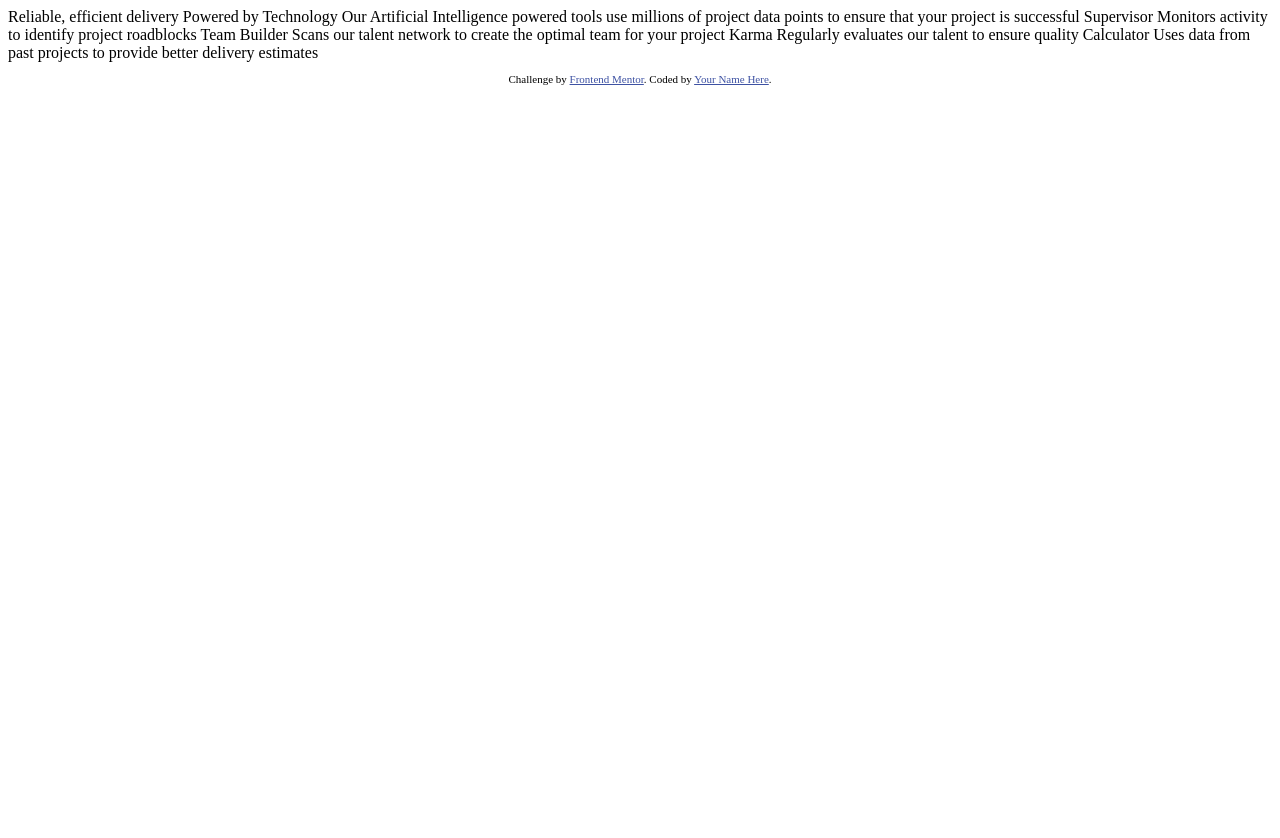
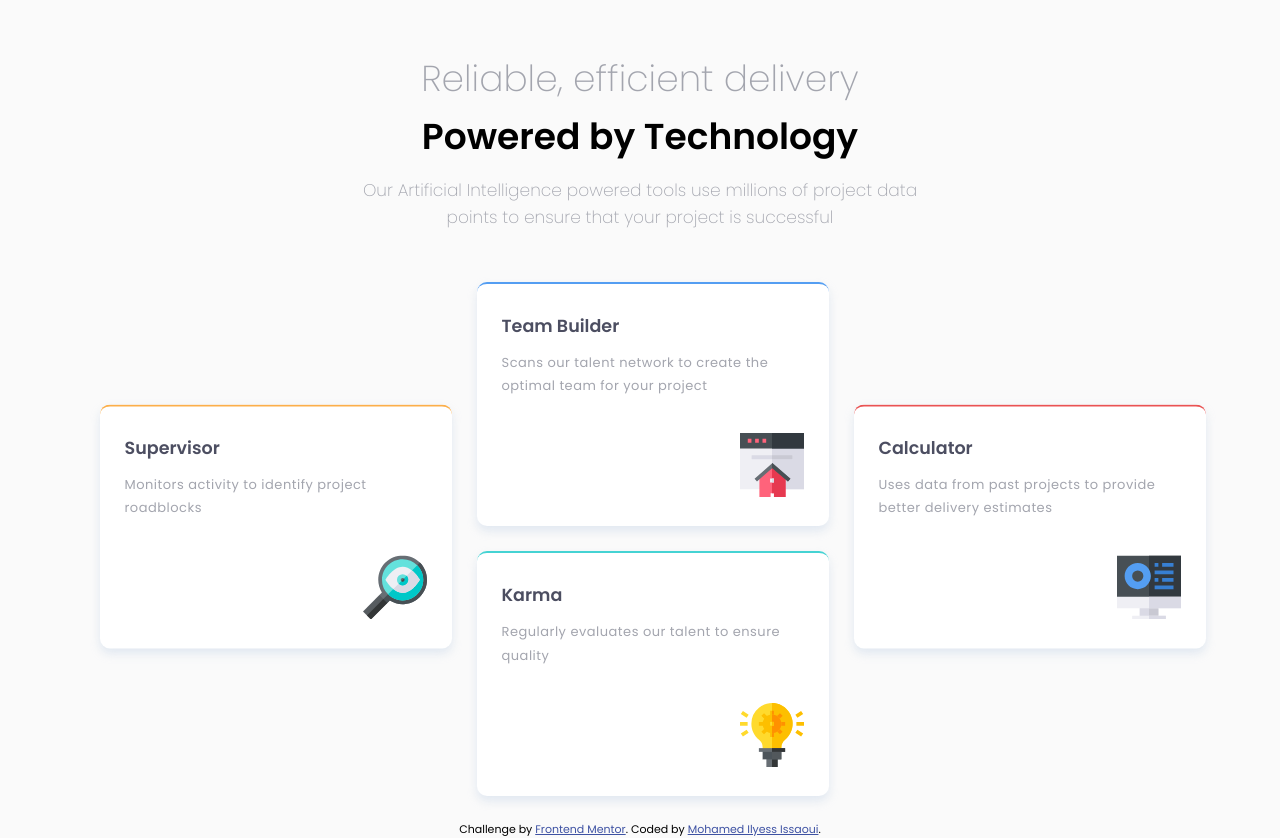
Before and after one commit to mdElyess/four-card-feature-section, a plain HTML site: page index.html in a window 1280 px wide. Before the commit the page ends 800 px from the top, so only its background shows below. Drawn offline with Linux system fonts and the light colour scheme.

Commit message:
adding index and style.css

```diff
--- /dev/null
+++ b/css/style.css
@@ -0,0 +1,170 @@
+* {
+  margin: 0;
+  padding: 0;
+  box-sizing: border-box;
+}
+
+:root {
+  --redColor: hsl(0, 78%, 62%);
+  --cyanColor: hsl(180, 62%, 55%);
+  --orangeColor: hsl(34, 97%, 64%);
+  --blueColor: hsl(212, 86%, 64%);
+  --veryDarkBlue: hsl(234, 12%, 34%);
+  --grayishBlue: hsl(229, 6%, 66%);
+  --veryLightGray: hsl(0, 0%, 98%);
+  --whiteColor: hsl(0, 0%, 100%);
+}
+
+body {
+  font-family: "Poppins", sans-serif;
+  font-size: 15px;
+  background-color: var(--veryLightGray);
+}
+
+.container {
+  padding-left: 15px;
+  padding-right: 15px;
+  margin-left: auto;
+  margin-right: auto;
+}
+
+/* Small */
+@media (min-width: 567px) {
+  .container {
+    width: 540px;
+  }
+}
+
+@media (min-width: 768px) {
+  .container {
+    width: 720px;
+  }
+}
+
+@media (min-width: 992px) {
+  .container {
+    width: 960px;
+  }
+}
+
+@media (min-width: 1200px) {
+  .container {
+    width: 1180px;
+  }
+}
+
+@media (min-width: 1440px) {
+  .container {
+    width: 1320px;
+  }
+}
+
+/* Start Header Section */
+header {
+  padding-top: 70px;
+  text-align: center;
+  line-height: 1.6;
+}
+
+header h1 {
+  font-size: 27px;
+  font-weight: 300;
+  color: var(--grayishBlue);
+}
+header h2 {
+  font-size: 27px;
+  color: var(--VeryDarkBlue);
+  margin-top: 8px;
+  margin-bottom: 12px;
+}
+header p {
+  color: var(--grayishBlue);
+  font-size: 17px;
+  font-weight: 300;
+  width: 100%;
+  max-width: 555px;
+  margin: 0 auto;
+}
+/* End Header Section */
+
+/* Start Cards Section */
+.cards {
+    margin-top: 70px;
+}
+.cards .card {
+    background-color: var(--whiteColor);
+    padding: 29px 25px;
+    width: 100%;
+    max-width: 352px;
+    margin: 0 auto 25px auto;
+    border-radius: 10px;
+    border-top: 2px solid transparent;
+    box-shadow: 0px 5px 10px 0px rgba(216, 226, 238, .75);
+}
+.cards .card:nth-last-of-type(1){
+    border-color: var(--cyanColor);
+}
+.cards .card:nth-last-of-type(2){
+    border-color: var(--redColor);
+}
+.cards .card:nth-last-of-type(3){
+    border-color: var(--blueColor);
+}
+.cards .card:nth-last-of-type(4){
+    border-color: var(--orangeColor);
+}
+.cards .card h3{
+    color: var(--veryDarkBlue);
+}
+.cards .card p{
+    color: var(--grayishBlue);
+    font-size: 13px;
+    letter-spacing: .5px;
+    line-height: 1.8;
+    margin: 12px 0 36px 0;
+}
+.cards .card img{
+    display: block;
+    margin-left: auto;
+}
+/* End Cards Section */
+
+/* Responsive */
+@media(min-width: 768px) {
+    .cards {
+        display: grid;
+        grid-template-columns: repeat(2, 352px);
+        column-gap: 25px;
+        justify-content: center;
+    }
+}
+
+@media(min-width: 1200px) {
+    header {
+        padding-top: 50px;
+    }
+    header h1{
+        font-size: 36px;
+    }
+    header h2{
+        font-size: 36px;
+        margin-top: 0;
+    }
+    .cards {
+        margin-top: 50px;
+        display: flex;
+        flex-direction: row;
+        flex-wrap: wrap;
+        align-items: flex-start;
+        gap: 0;
+    }
+
+    .cards .card {
+        margin-left: 25px;
+        margin-right: 0;
+    }
+
+    .cards .down {
+        transform: translateY(50%);
+    }
+}
--- a/index.html
+++ b/index.html
@@ -1,44 +1,98 @@
 <!DOCTYPE html>
 <html lang="en">
   <head>
-  <meta charset="UTF-8">
-  <meta name="viewport" content="width=device-width, initial-scale=1.0"> <!-- displays site properly based on user's device -->
+    <meta charset="UTF-8" />
+    <meta name="viewport" content="width=device-width, initial-scale=1.0" />
 
-  <link rel="icon" type="image/png" sizes="32x32" href="./images/favicon-32x32.png">
+    <link rel="preconnect" href="https://fonts.googleapis.com" />
+    <link rel="preconnect" href="https://fonts.gstatic.com" crossorigin />
+    <link
+      href="https://fonts.googleapis.com/css2?family=Poppins:wght@200;400;600&display=swap"
+      rel="stylesheet"
+    />
+
+    <link
+      rel="icon"
+      type="image/png"
+      sizes="32x32"
+      href="./images/favicon-32x32.png"
+    />
 
     <title>Frontend Mentor | Four card feature section</title>
+    <style>
+      .attribution {
+        font-size: 11px;
+        text-align: center;
+      }
 
-  <!-- Feel free to remove these styles or customise in your own stylesheet 👍 -->
-  <style>
-    .attribution { font-size: 11px; text-align: center; }
-    .attribution a { color: hsl(228, 45%, 44%); }
+      .attribution a {
+        color: hsl(228, 45%, 44%);
+      }
     </style>
+    <link rel="stylesheet" href="css/style.css" />
   </head>
   <body>
+    <div class="container">
+      <header>
+        <h1>Reliable, efficient delivery</h1>
+        <h2>Powered by Technology</h2>
+        <p>
+          Our Artificial Intelligence powered tools use millions of project data
+          points to ensure that your project is successful
+        </p>
+      </header>
+    </div>
+    <main>
+      <div class="cards">
+        <div class="card down">
+          <h3>Supervisor</h3>
+          <p>Monitors activity to identify project roadblocks</p>
+          <div class="icon">
+            <img src="images/icon-supervisor.svg" alt="supervisor icon" />
+          </div>
+        </div>
 
-  Reliable, efficient delivery
-  Powered by Technology
+        <div class="card">
+          <h3>Team Builder</h3>
+          <p>
+            Scans our talent network to create the optimal team for your project
+          </p>
+          <div class="icon">
+            <img src="images/icon-team-builder.svg" alt="team building icon" />
+          </div>
+        </div>
 
-  Our Artificial Intelligence powered tools use millions of project data points
-  to ensure that your project is successful
+        <div class="card down">
+          <h3>Calculator</h3>
+          <p>
+            Uses data from past projects to provide better delivery estimates
+          </p>
+          <div class="icon">
+            <img src="images/icon-calculator.svg" alt="calculator icon" />
+          </div>
+        </div>
 
-  Supervisor
-  Monitors activity to identify project roadblocks
-
-  Team Builder
-  Scans our talent network to create the optimal team for your project
-
-  Karma
-  Regularly evaluates our talent to ensure quality
-
-  Calculator
-  Uses data from past projects to provide better delivery estimates
-
+        <div class="card">
+          <h3>Karma</h3>
+          <p>Regularly evaluates our talent to ensure quality</p>
+          <div class="icon">
+            <img src="images/icon-karma.svg" alt="karma icon" />
+          </div>
+        </div>
+      </div>
+    </main>
 
     <footer>
       <p class="attribution">
-      Challenge by <a href="https://www.frontendmentor.io?ref=challenge" target="_blank">Frontend Mentor</a>.
-      Coded by <a href="#">Your Name Here</a>.
+        Challenge by
+        <a href="https://www.frontendmentor.io?ref=challenge" target="_blank"
+          >Frontend Mentor</a
+        >. Coded by
+        <a
+          href="https://www.linkedin.com/in/mohamed-ilyess-issaoui/"
+          target="_blank"
+          >Mohamed Ilyess Issaoui</a
+        >.
       </p>
     </footer>
   </body>
```
Lines whose indentation alone changed are shown as unchanged.
